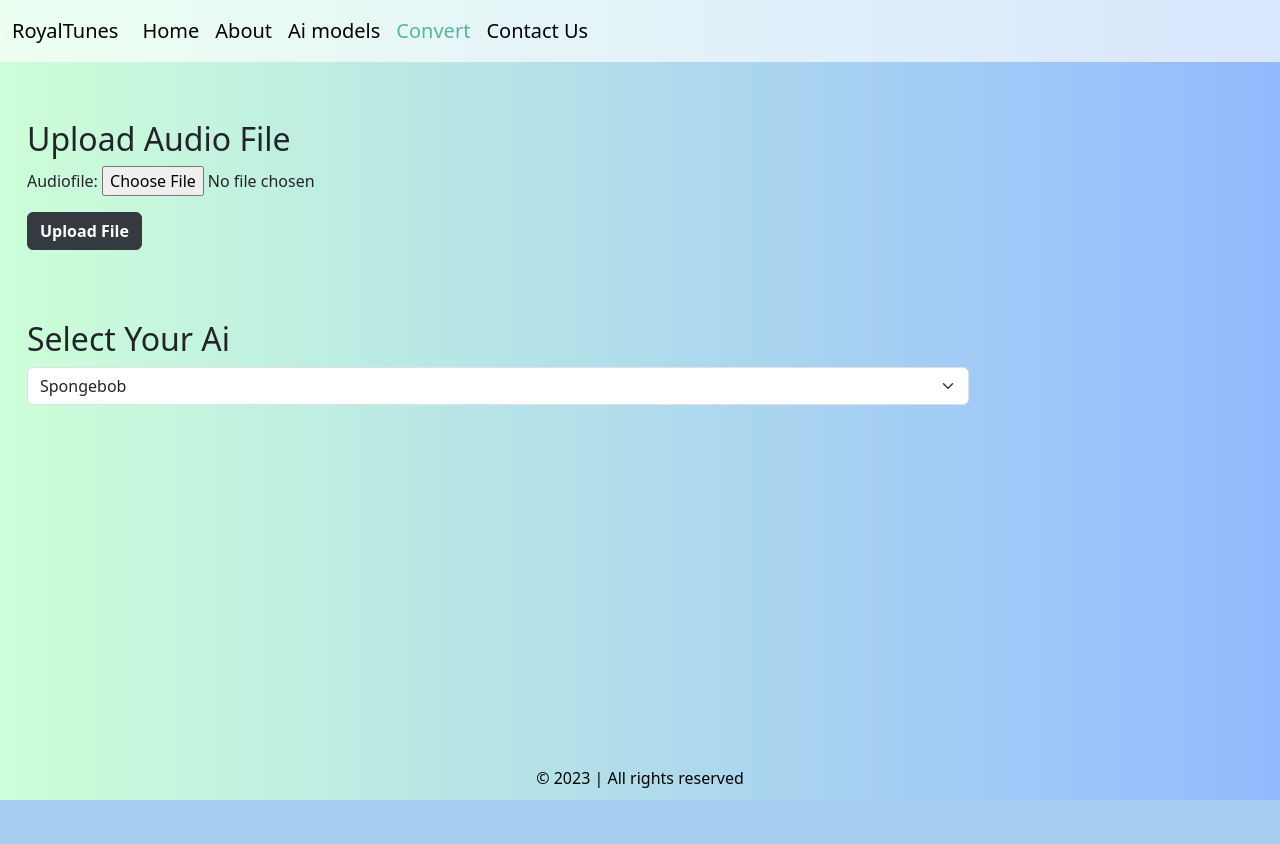
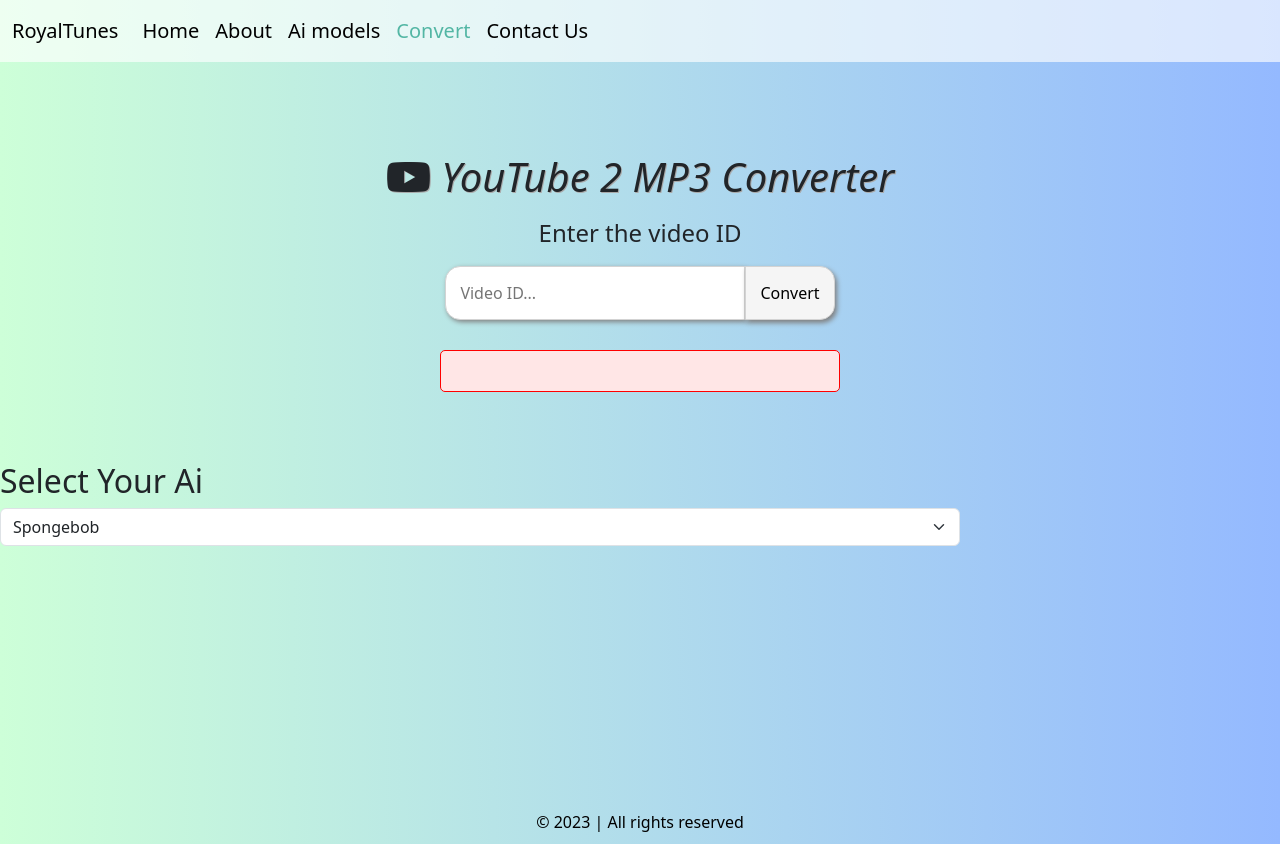
Before and after one commit to Chazo412/webst0, a Django app: page / in a window 1280 px wide. Before the commit the page ends 800 px from the top, so only its background shows below. Run offline with Django 4.2, Linux system fonts and the light colour scheme.

Commit message:
youtube link integration

```diff
--- /dev/null
+++ b/static/css/style.css
@@ -0,0 +1,208 @@
+
+*{
+  padding: 0;
+  margin: 0;
+}
+
+.bottom-container{
+    display: flex;
+    justify-content: center;
+    align-items: center;
+    padding-top: 30px;
+  }
+
+.navbar {
+    background-color: rgba(255, 255, 255, 0.65);
+  }
+
+  .navbar-content {
+    display: flex;
+    align-items: center;
+  }
+
+  .navbar-nav .nav-link {
+    color: #000000;
+    font-size: 20px;
+  }
+
+  .navbar-brand {
+    color: #000000 !important;
+  }
+
+  .navbar-nav .nav-link.active {
+    color: #53b6a4 !important;
+  }
+
+  .navbar-toggler-icon {
+    background-image: none !important; /* Remove the default toggle icon */
+  }
+
+  .dropdown-toggle::after {
+    display: none !important; /* Hide the dropdown arrow */
+  }
+
+  body,
+  html {
+    margin: 0;
+    padding: 0;
+    height: 100%;
+    background: linear-gradient(90deg, rgba(205, 255, 216, 100) 0%, rgba(148, 185, 255, 100) 100%) !important;
+  }
+
+  .page-wrapper {
+  display: flex;
+  flex-direction: column;
+  min-height: 100vh; /* Ensure the container takes at least the viewport height */
+}
+
+.content {
+  flex: 1; /* Allow the content to grow and fill the remaining space */
+  padding-bottom: 60px; /* Adjust the padding to make space for the footer */
+}
+
+  footer {
+    /* background-color: #343a40; */
+    color:  #000000;
+    text-align: center;
+    padding: 10px 0;
+    width: 100%;
+    margin-left: 0;
+    margin-right: 0;
+  }
+
+  .custom-button0 {
+    background-color: rgba(52, 58, 64, 1);
+    border-color: rgba(52, 58, 64, 1);
+    color: #ffffff;
+    font-weight: bold;
+}
+
+.margin-container {
+    margin: 0 15px; /* Adjust the margin values as needed */
+}
+
+/* Adjust the width of the select dropdown */
+.form-select {
+    width: 75%; /* Set the width to your desired value */
+}
+
+#download-btn{
+  width: 100px;
+  color: black;
+  padding: 12px;
+  color: white;
+  background-color: red;
+  border-radius: 5px;
+  text-decoration: none;
+  box-shadow: 2px 2px 5px gray;
+  font-style: normal;
+  cursor: pointer;
+  letter-spacing: 1px;
+  font-family: inherit;
+  border: 1px solid red;
+  transition: 0.3s ease-out;
+  z-index: -1;
+}
+
+#download-btn:hover{
+  color:black;
+  background-color:  white;
+  border: 1px solid  lightgray;
+  transform: scale(1.1);
+}
+
+.errors{
+  width: 400px;
+  margin: auto;
+  display: flex;
+  justify-content: center;
+  align-items:center;
+  flex-direction: column;
+  gap: 10px;
+  border-radius: 5px;
+  padding: 12px;
+  color: red;
+  background-color: #ffe6e6;
+  border: 1px solid red;
+}
+
+.success{
+  display: flex;
+  justify-content: center;
+  align-items: center;
+  flex-direction: column;
+  gap: 10px;
+  color: black;
+}
+
+#download-btn:hover{
+  color:black;
+  background-color:  white;
+  border: 1px solid  lightgray;
+  transform: scale(1.1);
+}
+#form{
+  width: 600px;
+  height: 40vh;
+  margin: auto;
+  display: flex;
+  justify-content: flex-end;
+  align-items: center;
+  flex-direction: column;
+  gap: 10px;
+  padding-top: 20px;
+}
+
+#form h1{
+  font-style: italic;
+  text-shadow: 1px 1px darkgray;
+}
+
+#form input{
+  width: 300px;
+  padding: 14px;
+  border-top-left-radius: 15px;
+  border-bottom-left-radius: 15px;
+  border: 1px solid lightgray;
+  font-family: inherit;
+  outline: none;
+  box-shadow: 2px 2px 5px gray;
+}
+
+#form button{
+  padding: 14px;
+  border-top-right-radius: 15px;
+  border-bottom-right-radius: 15px;
+  border: 1px solid lightgray;
+  background-color: whitesmoke;
+  cursor: pointer;
+  font-family: inherit;
+  box-shadow: 2px 3px 5px gray;
+  transition: 0.3s ease-out;
+}
+
+#form button:hover{
+  color:white;
+  background-color:  red;
+  border: 1px solid  red;
+  transform: scale(1.1);
+}
+
+
+@media(max-width:768px){
+  .bottom-container{
+    width: 90%;
+    margin: auto;
+  }
+
+  #form, .success{
+    text-align: center;
+    width: 100%;
+  }
+}
+
+@media(max-width:480px){
+  #form input{
+    width: 50%;
+  }
+}
--- a/templates/base.html
+++ b/templates/base.html
@@ -6,71 +6,13 @@
 <head>
   <meta charset="utf-8">
   <meta name="viewport" content="width=device-width, initial-scale=1, shrink-to-fit=no">
+  <script src="{% static '/app.js' %}"></script>
 
-  <style>
-    .navbar {
-      background-color: rgba(255, 255, 255, 0.65);
-    }
-
-    .navbar-content {
-      display: flex;
-      align-items: center;
-    }
-
-    .navbar-nav .nav-link {
-      color: #000000;
-      font-size: 20px;
-    }
-
-    .navbar-brand {
-      color: #000000 !important;
-    }
-
-    .navbar-nav .nav-link.active {
-      color: #53b6a4 !important;
-    }
-
-    .navbar-toggler-icon {
-      background-image: none !important; /* Remove the default toggle icon */
-    }
-
-    .dropdown-toggle::after {
-      display: none !important; /* Hide the dropdown arrow */
-    }
-
-    body,
-    html {
-      margin: 0;
-      padding: 0;
-      height: 100%;
-      background: linear-gradient(90deg, rgba(205, 255, 216, 100) 0%, rgba(148, 185, 255, 100) 100%) !important;
-    }
-
-    .page-wrapper {
-    display: flex;
-    flex-direction: column;
-    min-height: 100vh; /* Ensure the container takes at least the viewport height */
-  }
-
-  .content {
-    flex: 1; /* Allow the content to grow and fill the remaining space */
-    padding-bottom: 60px; /* Adjust the padding to make space for the footer */
-  }
-
-    footer {
-      /* background-color: #343a40; */
-      color:  #000000;
-      text-align: center;
-      padding: 10px 0;
-      width: 100%;
-      margin-left: 0;
-      margin-right: 0;
-    }
-
-  </style>
 
   <link rel="stylesheet" href="https://cdn.jsdelivr.net/npm/bootstrap@5.3.0/dist/css/bootstrap.min.css">
   <link rel="stylesheet" href="https://cdnjs.cloudflare.com/ajax/libs/font-awesome/5.15.4/css/all.min.css">
+  <link rel="stylesheet" type="text/css" href="{% static 'css/style.css' %}">
+
 
   <title>{%block title %}{%endblock title %} </title>
 </head>
--- a/templates/uiDesign.html
+++ b/templates/uiDesign.html
@@ -1,36 +1,44 @@
 {% extends "base.html" %}
-
+{% load static %}
 {% block conversionactive %} active {% endblock conversionactive %}
 {% block title %} Conversion {% endblock title %}
 
-{% load static %}
+{% block body %}
 
-{% block body %}
-<style>
-.custom-button0 {
-    background-color: rgba(52, 58, 64, 1);
-    border-color: rgba(52, 58, 64, 1);
-    color: #ffffff;
-    font-weight: bold;
-}
+<link rel="stylesheet" type="text/css" href="{% static 'css/style.css' %}">
 
-.margin-container {
-    margin: 0 15px; /* Adjust the margin values as needed */
-}
 
-/* Adjust the width of the select dropdown */
-.form-select {
-    width: 75%; /* Set the width to your desired value */
-}
-</style>
-
-<div class="container-fluid margin-container" style="padding-top: 120px;">
+{% comment %} <div class="container-fluid margin-container" style="padding-top: 120px;">
     <h2>Upload Audio File</h2>
     <form method="post" enctype="multipart/form-data">
         {% csrf_token %}
         {{ form.as_p }}
         <button type="submit" class="btn btn-primary custom-button0">Upload File</button>
+    </form> {% endcomment %}
+
+    <!-- YouTube 2 MP3 Converter Form -->
+    <form action="{% url 'convert_mp3' %}" method="POST" id="form">
+        {% csrf_token %}
+        <h1><i class="fab fa-youtube"></i> YouTube 2 MP3 Converter</h1>
+        <h4>Enter the video ID</h4>
+        <div>
+            <input type="text" name="video_id" placeholder="Video ID..."><button id="submit-btn">Convert</button>
+        </div>
     </form>
+
+    <!-- Response Display -->
+    <div class="bottom-container">
+        {% if success %}
+            <div class="success">
+                <p>{{ song_title }}</p>
+                <a href="{{ song_link }}"><button id="download-btn">DOWNLOAD</button></a>
+            </div>
+        {% elif not success %}
+            <div class="errors">
+                <p>{{ message }}</p>
+            </div>
+        {% endif %}
+    </div>
 
     <div class="container-fluid" style="padding-top: 70px;"></div>
     <h2>Select Your Ai</h2>
--- a/testwb/settings.py
+++ b/testwb/settings.py
@@ -117,7 +117,8 @@
 # Static files (CSS, JavaScript, Images)
 # https://docs.djangoproject.com/en/4.2/howto/static-files/
 
-STATIC_URL = 'static/'
+STATIC_URL = '/static/'
+STATICFILES_DIRS = [BASE_DIR / "static"]
 
 # Default primary key field type
 # https://docs.djangoproject.com/en/4.2/ref/settings/#default-auto-field
--- a/testwb/urls.py
+++ b/testwb/urls.py
@@ -21,4 +21,5 @@
 urlpatterns = [
     path('admin/', admin.site.urls),
     path('', views.sample, name='sample'),
+    path('convert-mp3', views.convert_mp3, name='convert_mp3')
 ]
--- a/testweb1/forms.py
+++ b/testweb1/forms.py
@@ -2,6 +2,10 @@
 from django.contrib.auth.forms import UserCreationForm
 from django.contrib.auth.models import User
 from django.core.validators import FileExtensionValidator
+from django import forms
+
+class VideoIdForm(forms.Form):
+    video_id = forms.CharField(label="Video ID", max_length=100)
 
 
 class CreateUserForm(UserCreationForm):
--- a/testweb1/views.py
+++ b/testweb1/views.py
@@ -1,3 +1,5 @@
+
+
 from django.shortcuts import render
 from django.http import HttpResponse
 from testweb1.forms import audioAccept
@@ -30,3 +32,37 @@
 
     context = {'form': form}
     return render(request, 'uiDesign.html', context)
+
+
+
+from django.http import JsonResponse
+from .forms import VideoIdForm  # Import your VideoIdForm
+import requests
+
+def convert_mp3(request):
+    if request.method == 'POST':
+        form = VideoIdForm(request.POST)
+        if form.is_valid():
+            video_id = form.cleaned_data['video_id']
+
+            if not video_id:
+                return render(request, 'uiDesign.html', {'success': False, 'message': 'Please enter a video ID'})
+
+            api_key = '618c641402msh87f3cbb65fc2a64p16e8f2jsn2685ae2145b5'
+            api_host = 'youtube-mp36.p.rapidapi.com'
+
+            response = requests.get(f'https://youtube-mp36.p.rapidapi.com/dl?id={video_id}',
+                                    headers={"x-rapidapi-key": api_key, "x-rapidapi-host": api_host})
+
+            fetch_response = response.json()
+
+            if fetch_response.get('status') == 'ok':
+                return render(request, 'uiDesign.html', {'success': True,
+                                                        'song_title': fetch_response.get('title'),
+                                                        'song_link': fetch_response.get('link')})
+            else:
+                return render(request, 'uiDesign.html', {'success': False, 'message': fetch_response.get('msg')})
+    # else:
+    #     form = VideoIdForm()
+
+    return render(request, 'uiDesign.html', {'form': form})
```
